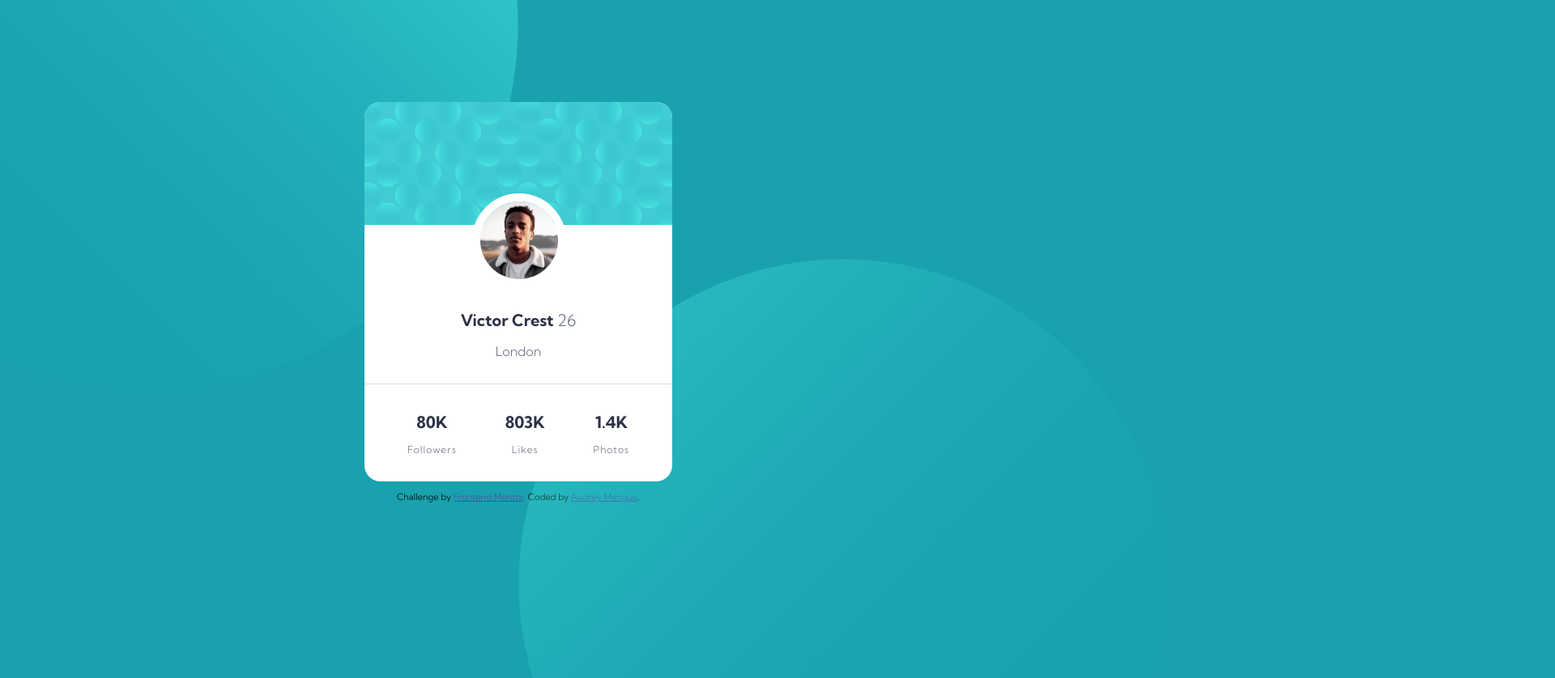
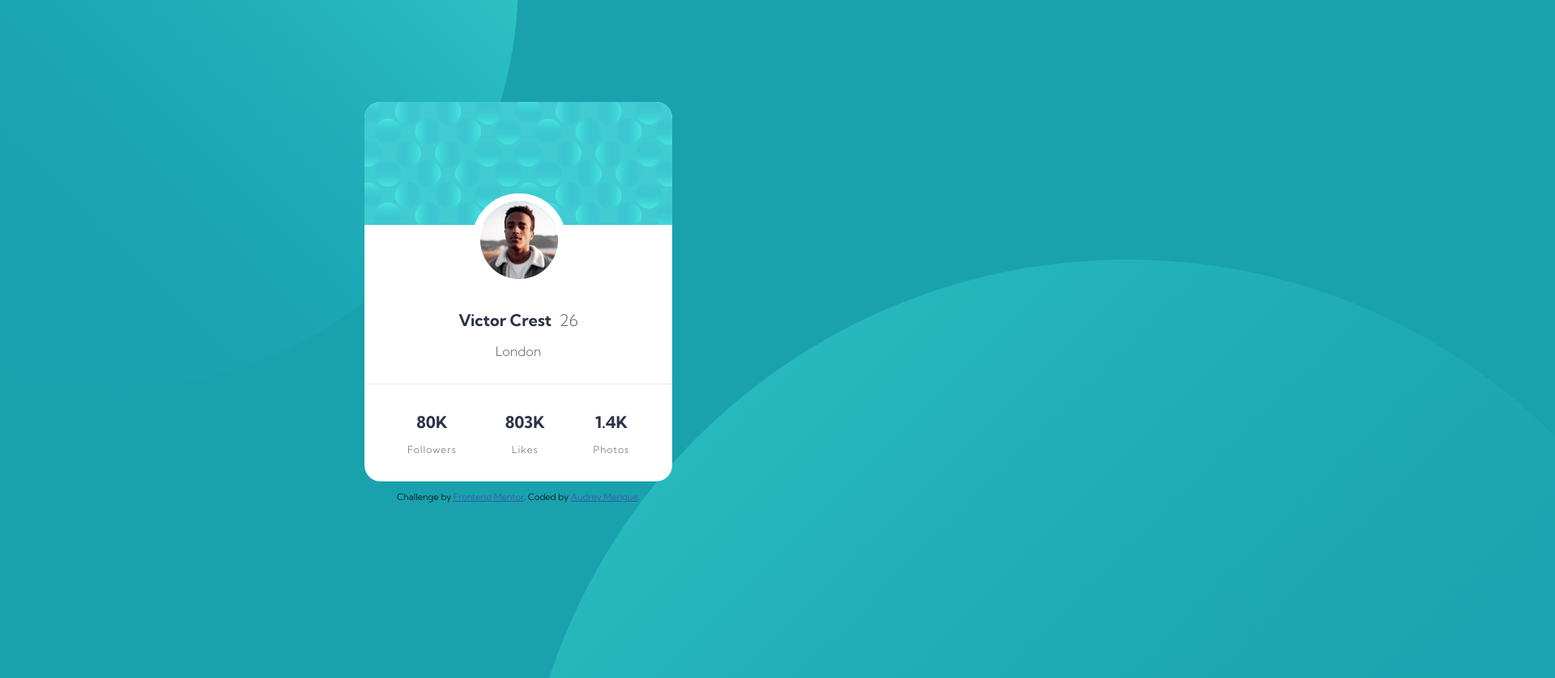
Before and after one commit to audreymengue/FrontEnd-Mentor-Challenges, a plain HTML site: page profile-card-component-main/index.html in a window 1280 px wide. Shown: the top 838 px of the page at 81% size, 1920 px wide, since content can reach past the window. Drawn offline with Linux system fonts and the light colour scheme.

Commit message:
Adjusted the images

```diff
--- a/profile-card-component-main/style.css
+++ b/profile-card-component-main/style.css
@@ -56,7 +56,7 @@ h1 {
     font-weight: bolder;
 }
 
-hr { opacity: 0.3;}
+hr { opacity: 0.2;}
 
 p{
     font-size: 1rem;
@@ -71,7 +71,10 @@ p{
     color: hsl(227, 10%, 46%);
  }
 
- span { font-weight: lighter;}
+ span {
+     font-weight: lighter;
+     margin-left: 5px;
+    }
 
  .stats-box {
     margin: 0 30px;
@@ -123,6 +126,19 @@ p{
         top: 24%;
         left: 35%;
     }
+    .pattern-top img {
+        width: 1000px;
+        height: 1000px;
+        bottom: 40%;
+        right: 50%;
+    }
+
+    .pattern-bottom img {
+        width: 1500px;
+        height: 1500px;
+        top: 40%;
+        left: 50%;
+    }
 }
 
 
```
